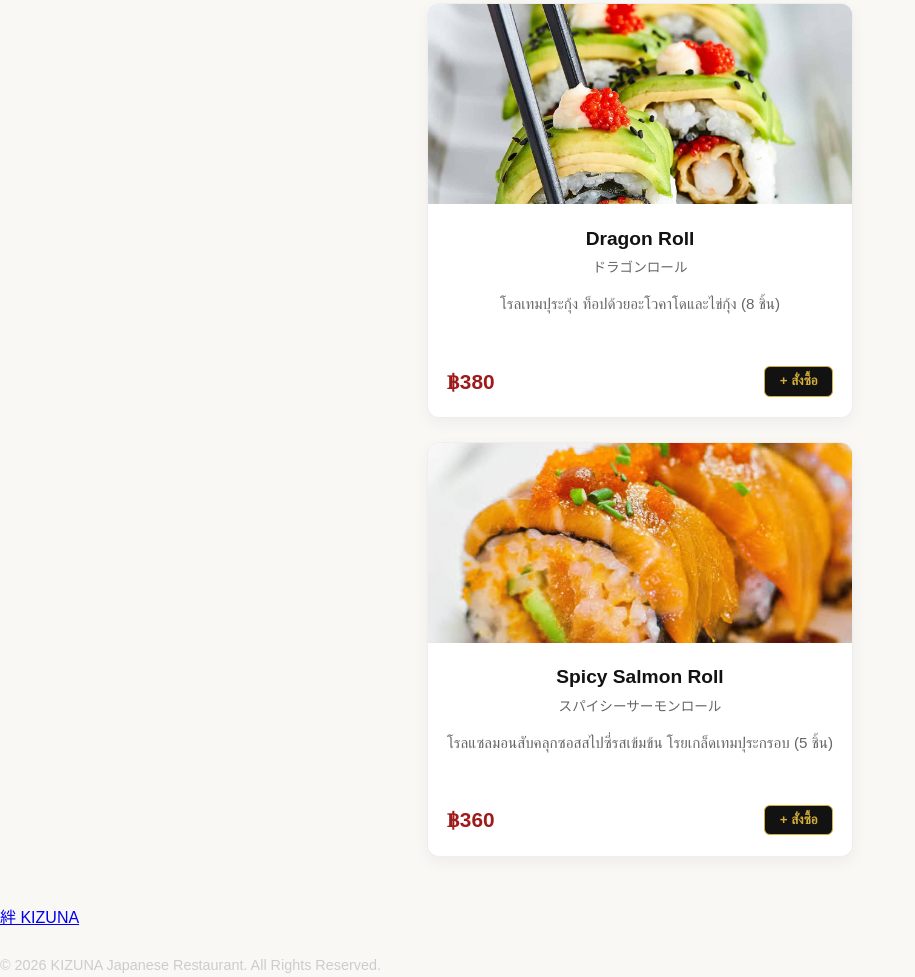
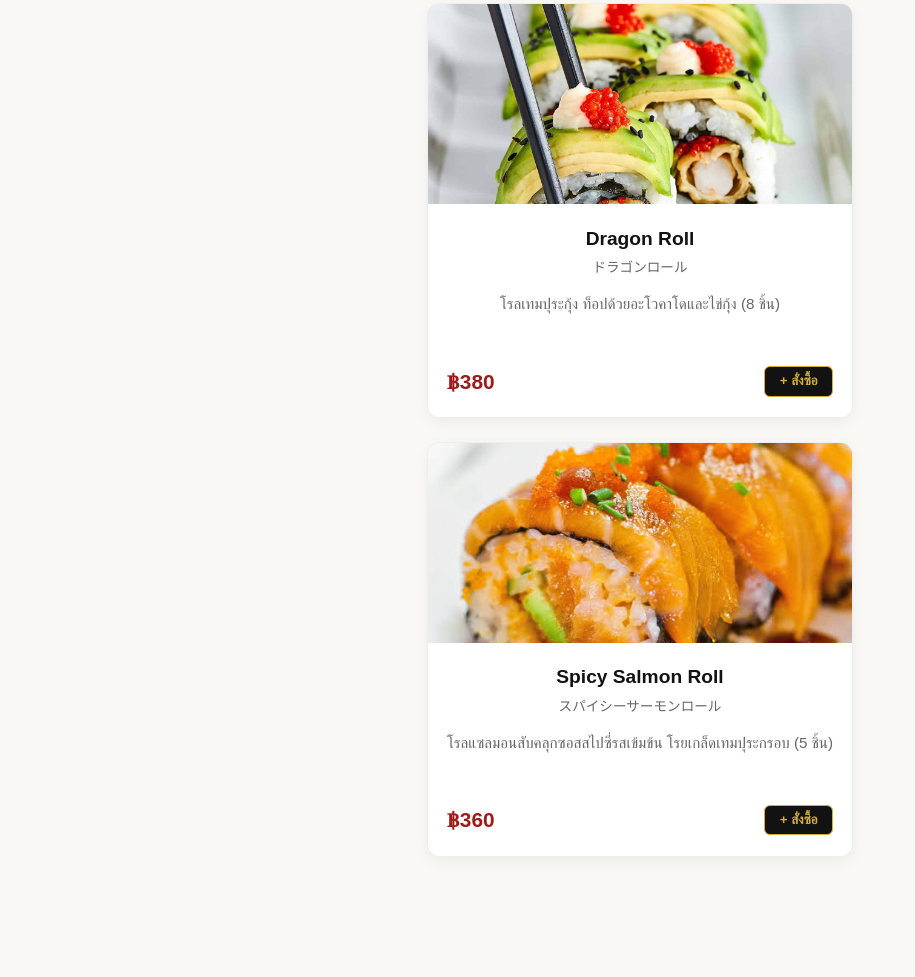
Before and after one commit to narongchaiexe69-spec/KIZUNA, a plain HTML site: page sushi.html in a window 1280 px wide. Shown: the part 3518-4495 px from the top of the page, without its empty margins (0-915 px from the left). After the commit the page ends 4423 px from the top, so only its background shows below. Drawn offline with Linux system fonts and the light colour scheme.

Commit message:
Add files via upload

```diff
--- a/sushi.html
+++ b/sushi.html
@@ -516,10 +516,6 @@
         </div>
     </div>
 
-    <footer>
-        <a href="index.html" class="footer-logo">絆 KIZUNA</a>
-        <p style="margin-top: 1.5rem; font-size: 0.9rem; color: #ccc;">&copy; 2026 KIZUNA Japanese Restaurant. All Rights Reserved.</p>
-    </footer>
 
     <script>
         // --- ระบบตะกร้าสินค้า ---
```
